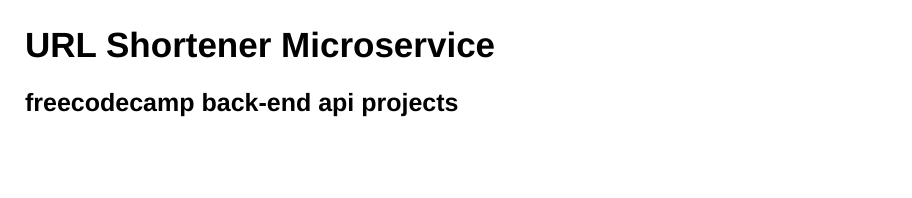
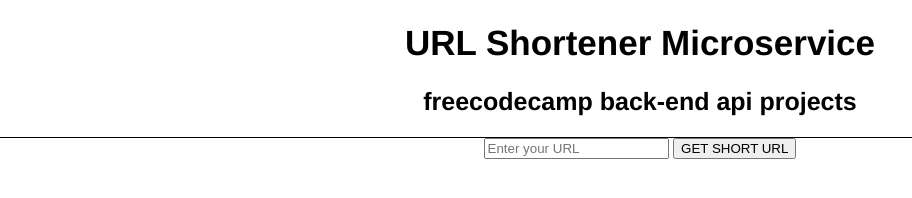
Before and after one commit to hwrdleung/short-url-microservice, a website: page views/index.html in a window 1280 px wide. Shown: the whole page, without its empty margins (0-912 px from the left). Drawn offline with nearby package versions, Linux system fonts and the light colour scheme; no server answers.

Commit message:
🍖☔️ Checkpoint views/index.html:603188/212 public/style.css:603188/202

```diff
--- a/public/style.css
+++ b/public/style.css
@@ -10,20 +10,28 @@
 
 body {
   font-family: helvetica, arial, sans-serif;
-  margin: 25px;
+  margin: 0;
+  padding: 0;
   color: #000;
+  text-align: center;
+  width: 100%
+}
+
+header {
+  border-bottom: 1px solid #000;
+  width: 100%;
 }
 
 h1 {
   font-weight: bold;
   font-size: 35px;
-
+  text-align: center;
 }
 
 h2 {
   font-weight: bold;
   font-size: 25px;
-
+  text-align: center;
 }
 
 
--- a/views/index.html
+++ b/views/index.html
@@ -19,13 +19,19 @@
     <link rel="stylesheet" href="/style.css">
   </head>
   <body>
-
+    <header>
     <h1>
       URL Shortener Microservice
     </h1>
     <h2>
       freecodecamp back-end api projects
     </h2>
+    </header>
+
+    <section>
+      <input type="text" placeholder="Enter your URL">
+    <button>GET SHORT URL</button>
+    </section>
 
 
     <!-- Your web-app is https, so your scripts need to be too -->
```
